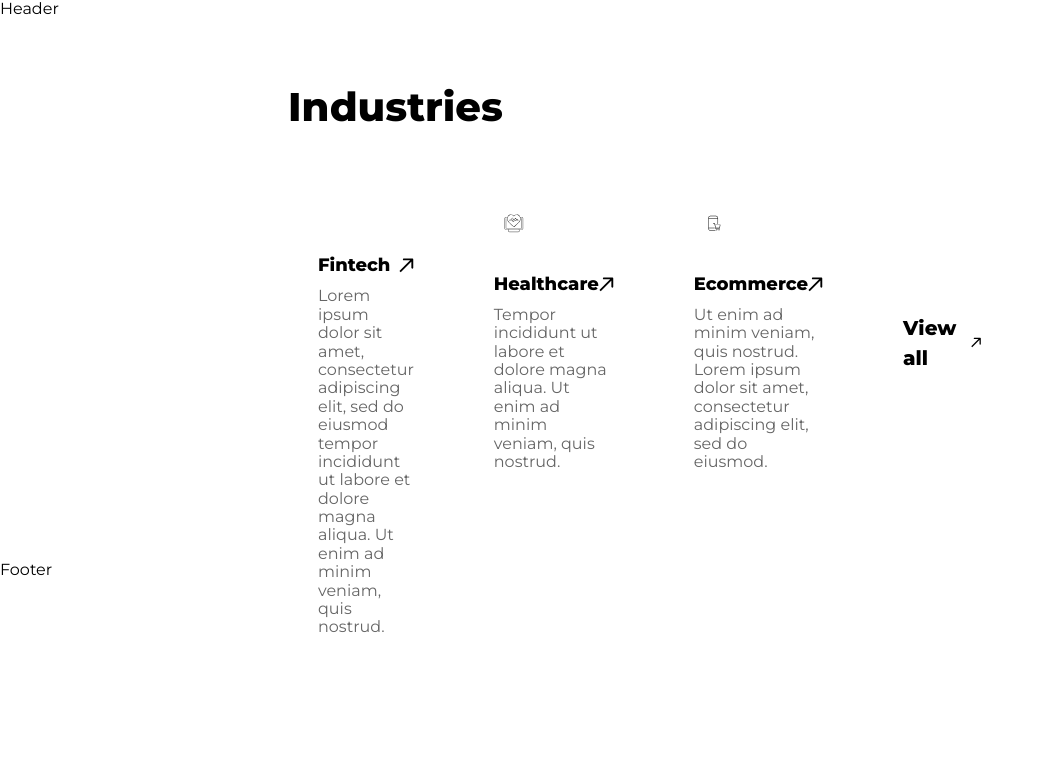
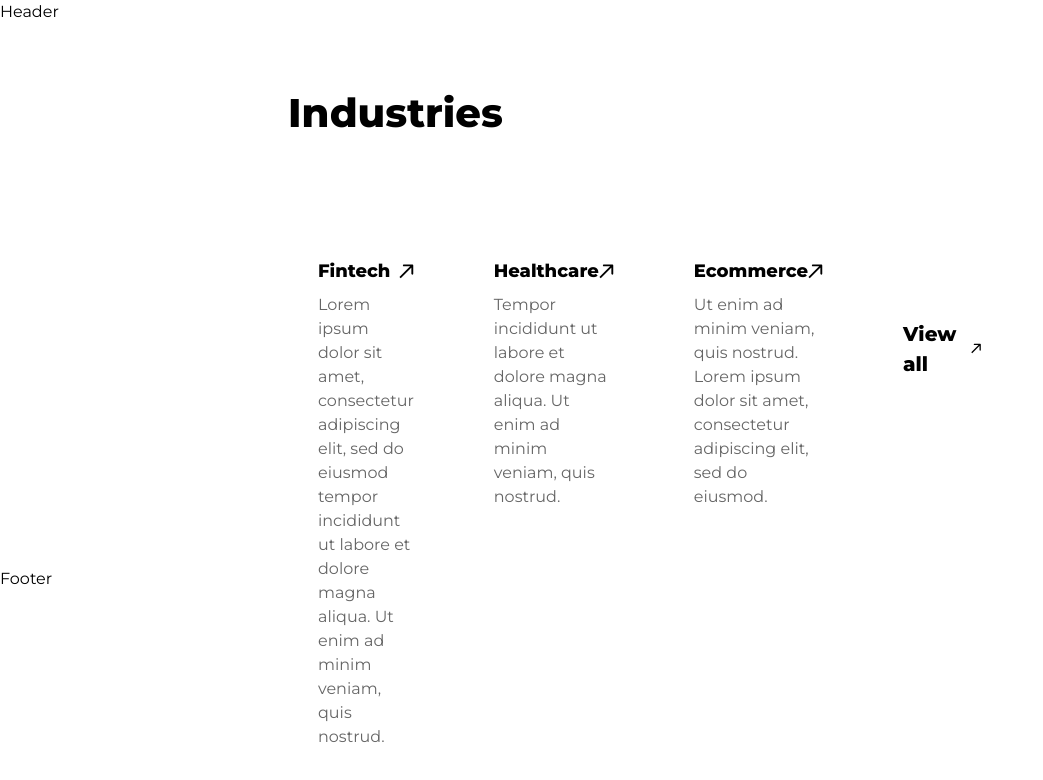
Before and after one commit to skabanets/sonomics, a React (Vite) app: page / in a window 1280 px wide. Shown: the top 780 px of the page, without its empty margins (0-1043 px from the left). Built offline with nearby package versions, Linux system fonts and the light colour scheme.

Commit message:
Update styles for body

```diff
--- a/src/index.css
+++ b/src/index.css
@@ -82,7 +82,7 @@ html[data-theme="dark"] {
 }
 
 body {
-  @apply bg-primaryBgColor font-montserrat text-mainTextColor min-h-screen transition-all duration-300 ease-in;
+  @apply min-h-screen bg-primaryBgColor font-montserrat leading-6 text-mainTextColor transition-all duration-300 ease-in;
 }
 
 h1 {
```
